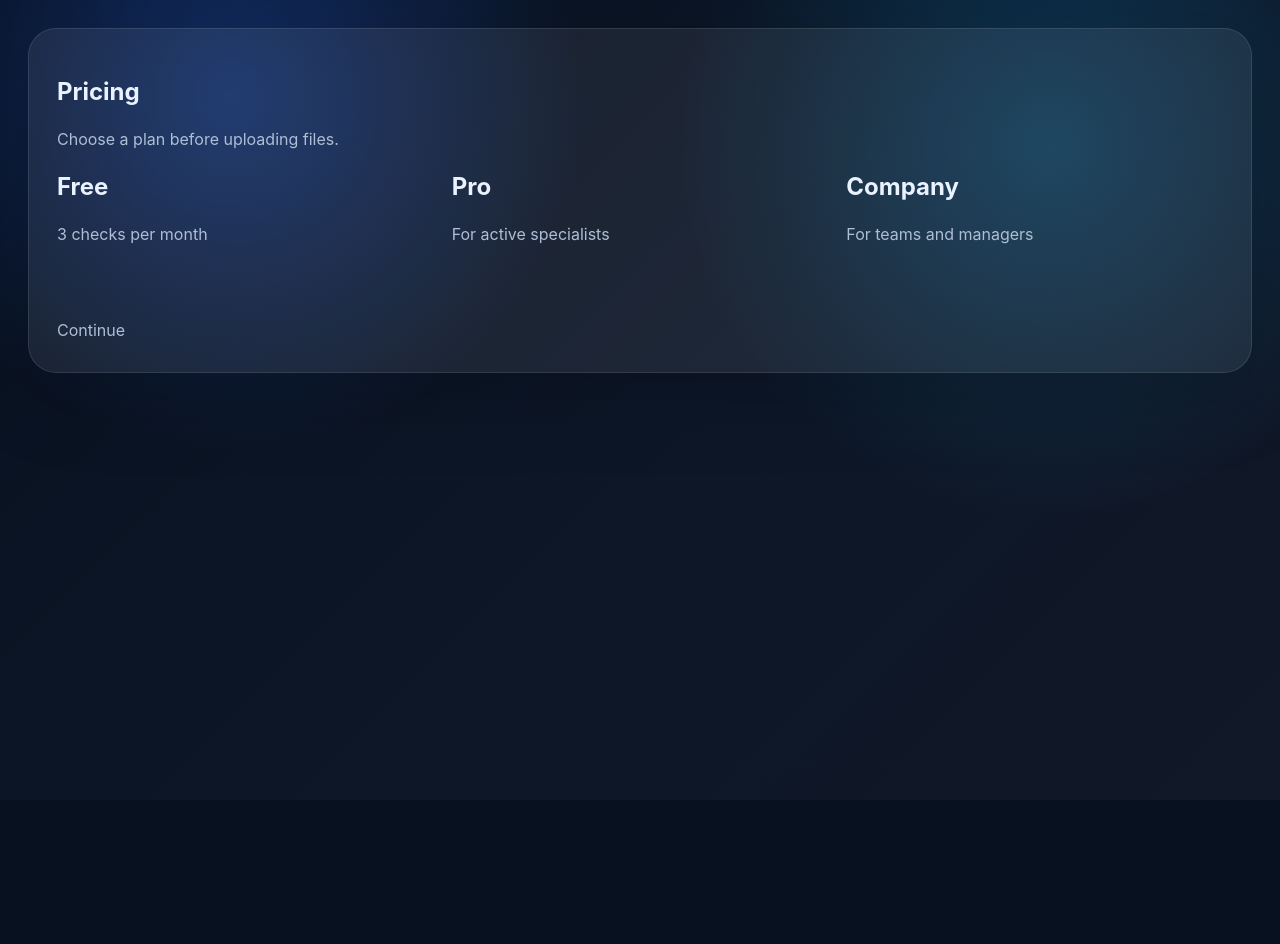
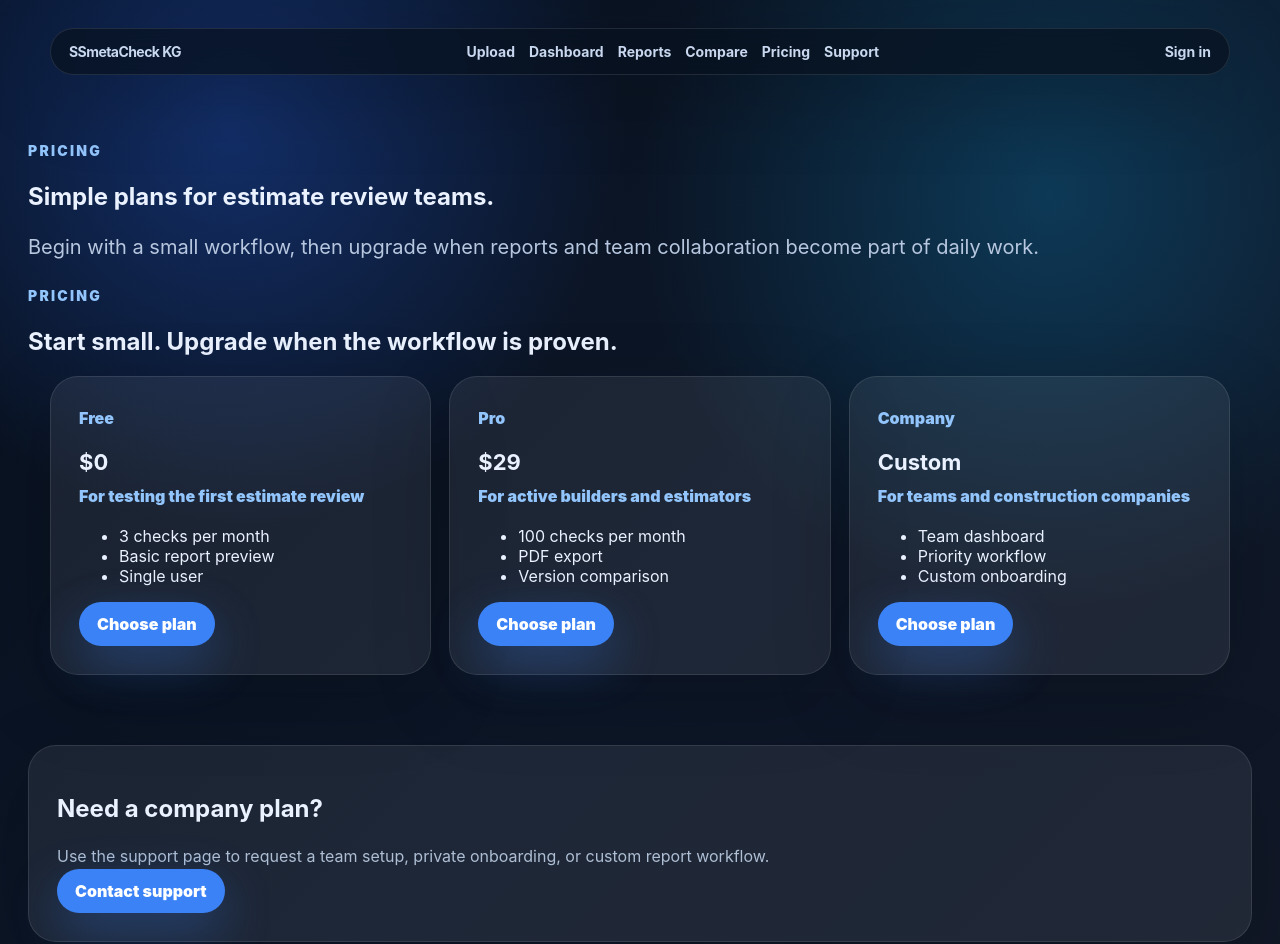
Before and after one commit to NursultanKoshoev11/SmetaCheck, a Next.js app in the folder frontend/: page /pricing in a window 1280 px wide. Shown: the top 944 px of the page. Before the commit the page ends 800 px from the top, so only its background shows below. Built offline with nearby package versions, Linux system fonts and the light colour scheme.

Commit message:
Create complete pricing page

```diff
--- a/frontend/pages/pricing.js
+++ b/frontend/pages/pricing.js
@@ -1 +1,21 @@
-export default function Pricing(){return <main className="page"><section className="card"><h1>Pricing</h1><p>Choose a plan before uploading files.</p><div className="grid"><article><h2>Free</h2><p>3 checks per month</p></article><article><h2>Pro</h2><p>For active specialists</p></article><article><h2>Company</h2><p>For teams and managers</p></article></div><p><a href="/login">Continue</a></p></section></main>}
+import Nav from '../components/Nav';
+import PricingCards from '../components/PricingCards';
+import Footer from '../components/Footer';
+
+export default function Pricing(){
+  return (
+    <main className="page">
+      <Nav/>
+      <section className="pageHero compact">
+        <p className="eyebrow">Pricing</p>
+        <h1>Simple plans for estimate review teams.</h1>
+        <p>Begin with a small workflow, then upgrade when reports and team collaboration become part of daily work.</p>
+      </section>
+      <PricingCards/>
+      <section className="workspace">
+        <div className="card"><h2>Need a company plan?</h2><p>Use the support page to request a team setup, private onboarding, or custom report workflow.</p><a className="btn" href="/support">Contact support</a></div>
+      </section>
+      <Footer/>
+    </main>
+  )
+}
```
